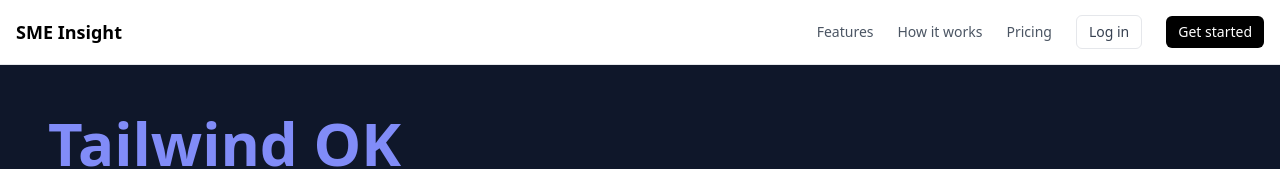
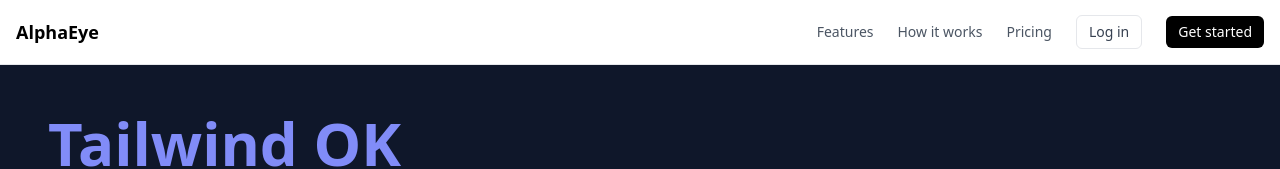
Before and after one commit to Levara-AlphaEye/MVP, a Next.js app in the folder alphaeye/: page / in a window 1280 px wide. Shown: the top 169 px of the page. Built offline with nearby package versions, Linux system fonts and the light colour scheme.

Commit message:
Update PublicNavbar.tsx

```diff
--- a/alphaeye/components/layout/PublicNavbar.tsx
+++ b/alphaeye/components/layout/PublicNavbar.tsx
@@ -12,7 +12,7 @@ export default function PublicNavbar() {
         <div className="flex h-16 items-center justify-between">
           {/* Logo */}
           <Link href="/" className="text-lg font-semibold">
-            SME Insight
+            AlphaEye
           </Link>
 
           {/* Desktop nav */}
```
